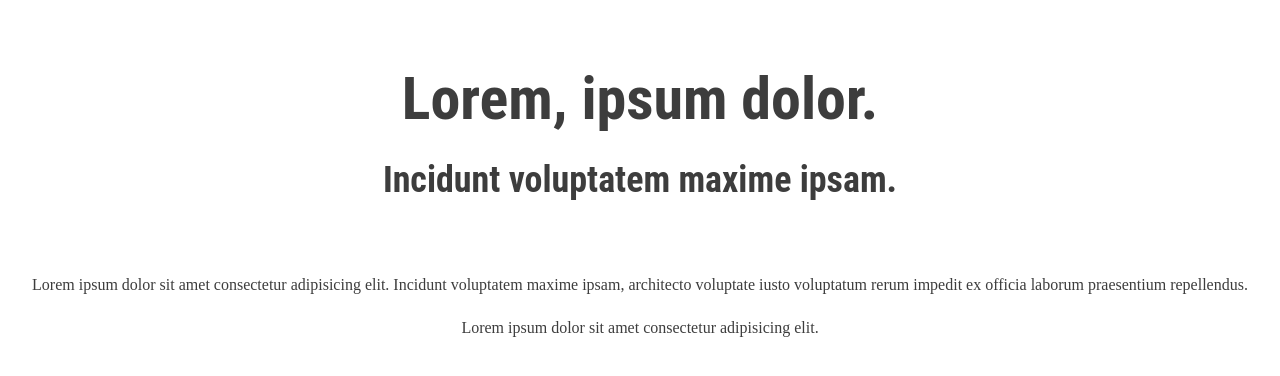
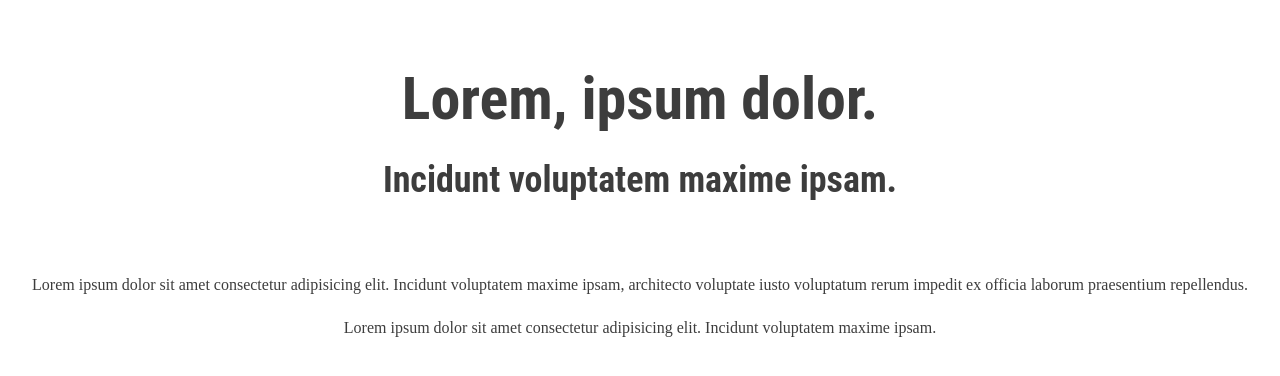
Before and after one commit to Pawelwgithub/nauka-gita-2, a plain HTML site: page index.html in a window 1280 px wide. Drawn offline with Linux system fonts and the light colour scheme.

Commit message:
Update content of index.html

```diff
--- a/index.html
+++ b/index.html
@@ -13,7 +13,7 @@
         <h1 class="page-title">Lorem, ipsum dolor.</h1>
         <h2 class="section-title">Incidunt voluptatem maxime ipsam.</h2>
         <p>Lorem ipsum dolor sit amet consectetur adipisicing elit. Incidunt voluptatem maxime ipsam, architecto voluptate iusto voluptatum rerum impedit ex officia laborum praesentium repellendus.</p>
-        <p>Lorem ipsum dolor sit amet consectetur adipisicing elit.</p>
+        <p>Lorem ipsum dolor sit amet consectetur adipisicing elit. Incidunt voluptatem maxime ipsam.</p>
     </body>
 
 </html>
```
